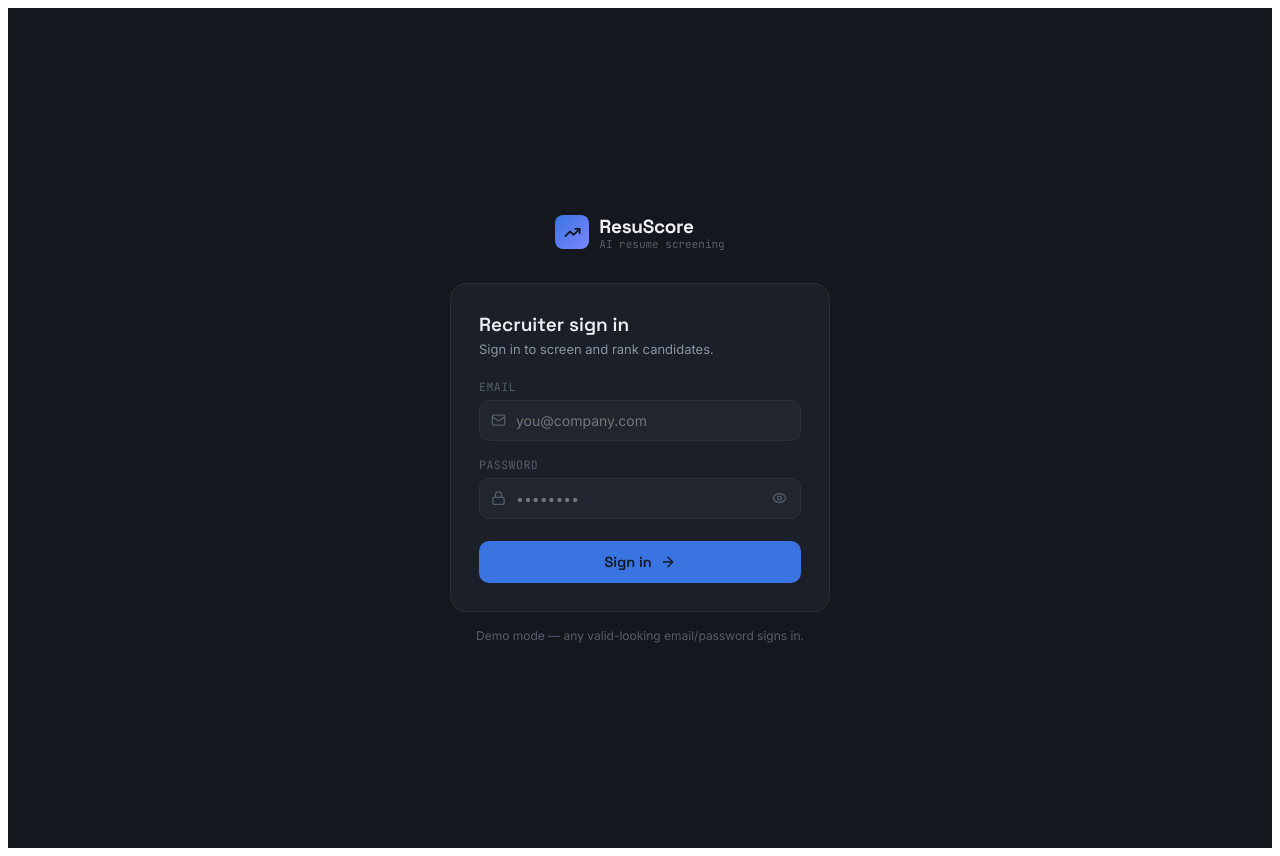
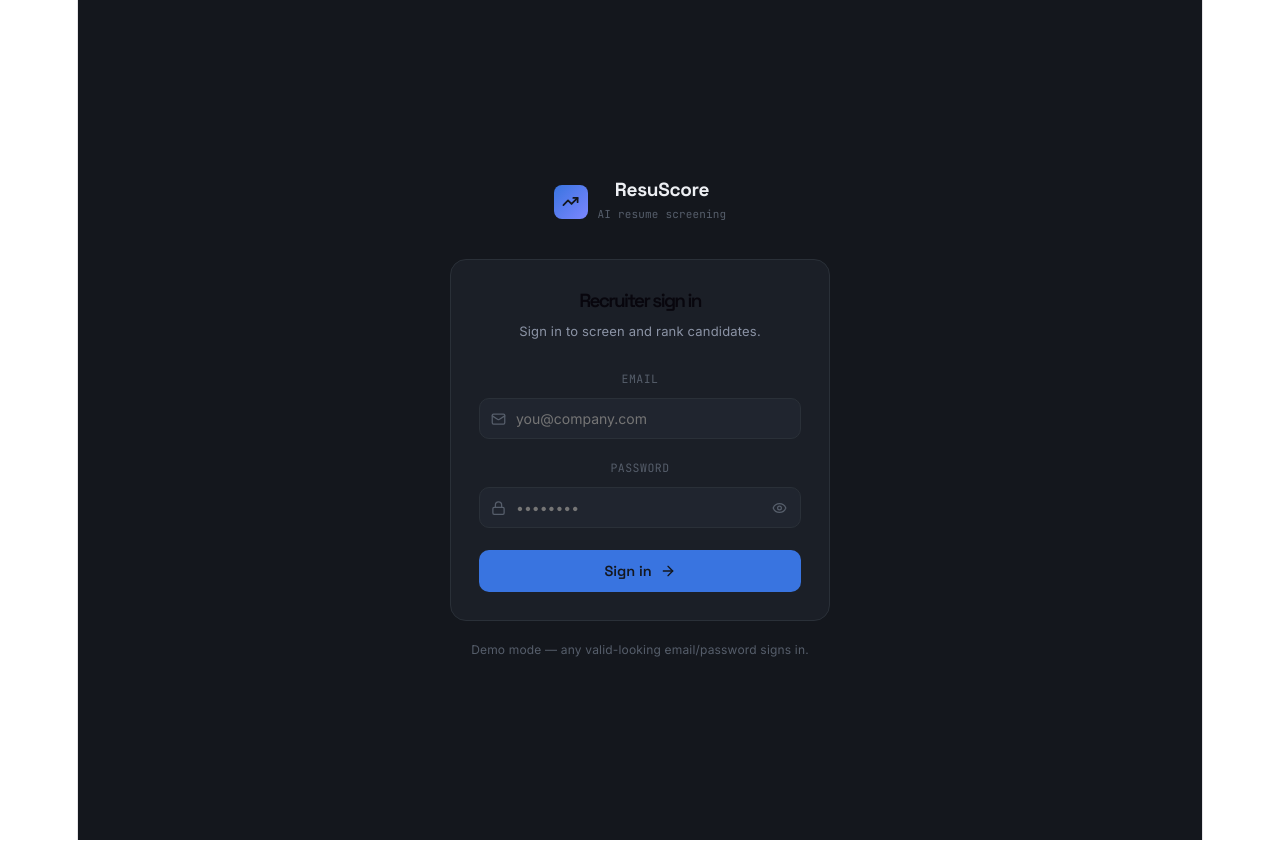
Before and after one commit to gautamrsk19-afk/Resuscore, a React (Vite) app: page / in a window 1280 px wide. Built offline with nearby package versions, Linux system fonts and the light colour scheme.

Commit message:
Update index

```diff
--- a/src/index.css
+++ b/src/index.css
@@ -1,5 +1,3 @@
-<<<<<<< HEAD
-=======
 :root {
   --text: #6b6375;
   --text-h: #08060d;
@@ -31,7 +29,7 @@
     font-size: 16px;
   }
 }
-/* media*/
+
 @media (prefers-color-scheme: dark) {
   :root {
     --text: #9ca3af;
@@ -51,7 +49,7 @@
     filter: invert(1) brightness(2);
   }
 }
-/*
+
 body {
   margin: 0;
 }
@@ -111,4 +109,3 @@ code {
   padding: 4px 8px;
   background: var(--code-bg);
 }
->>>>>>> bc44f5eed748397a83c8a2b85d30797742ccf41c
```
